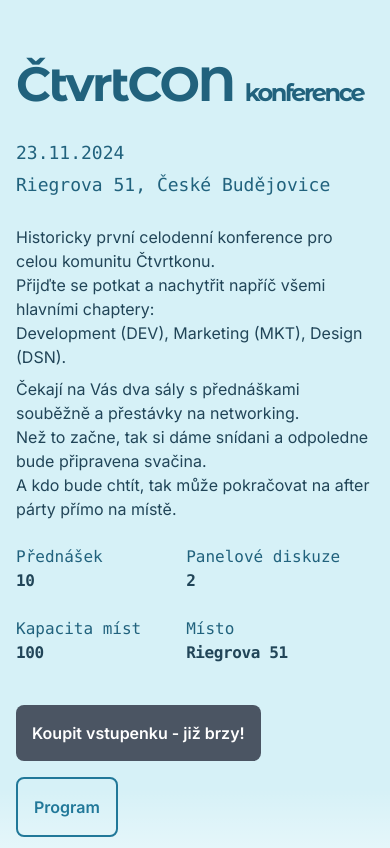
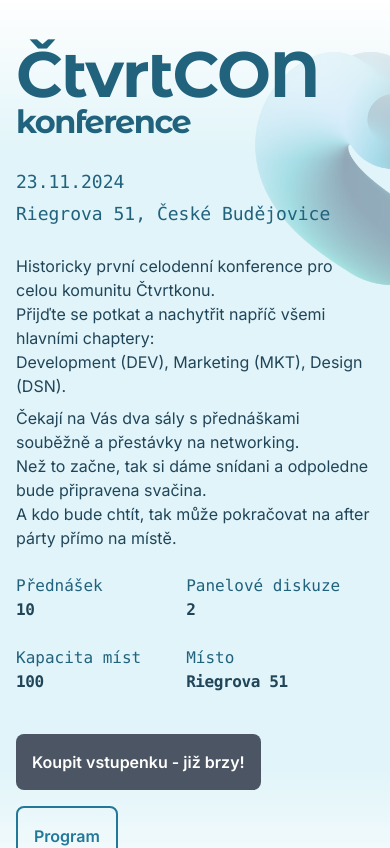
Before and after one commit to CtvrtCON/CtvrtCON, a Next.js app: page /ctvrtcon/ in a window 390 px wide. Shown: the top 848 px of the page. Built offline with nearby package versions, Linux system fonts and the light colour scheme.

Commit message:
Optimalized for mobile view

```diff
--- a/src/components/Hero.jsx
+++ b/src/components/Hero.jsx
@@ -6,12 +6,15 @@ import { Section } from '@/components/Section'
 export function Hero() {
   return (
     <Section className="relative">
-      <BackgroundImage className="pointer-events-none -bottom-14 -top-48" />
+      <BackgroundImage
+        position="right"
+        className="pointer-events-none opacity-75 lg:opacity-100"
+      />
       <Container className="relative">
         <div className="mx-auto flex flex-col items-start gap-6">
-          <h1 className="font-display text-5xl font-bold tracking-tighter text-primary-700 sm:text-6xl xl:text-8xl">
+          <h1 className="font-display text-6xl font-bold leading-9 tracking-tight text-primary-700 lg:text-8xl">
             <span className="sr-only">Čtvrtkon - </span> ČtvrtCON{' '}
-            <span className="text-2xl sm:text-5xl">konference</span>
+            <span className="text-3xl lg:text-5xl">konference</span>
           </h1>
           <div className="flex font-mono">
             <div className="-mx-0 flex flex-col text-lg text-primary-700 sm:flex-row sm:gap-4 sm:text-xl">
--- a/src/components/Sponsors.jsx
+++ b/src/components/Sponsors.jsx
@@ -37,7 +37,7 @@ const sponsors = [
 export function Sponsors() {
     return (
         <Section className="relative">
-            <Container>
+            <Container className="px-8">
             <header className='text-center'>
                 <h2 className="font-display text-4xl font-medium tracking-tighter text-primary-600 sm:text-5xl">
                     Partneři
@@ -50,7 +50,7 @@ export function Sponsors() {
                         <a
                             href={sponsor.url}
                             key={sponsor.name}
-                            className="flex items-center justify-center  max-w-80"
+                            className="flex items-center justify-center  max-w-60"
                             target="_blank"
                         >
                             <Image src={sponsor.logo} alt={sponsor.name} unoptimized/>
```
